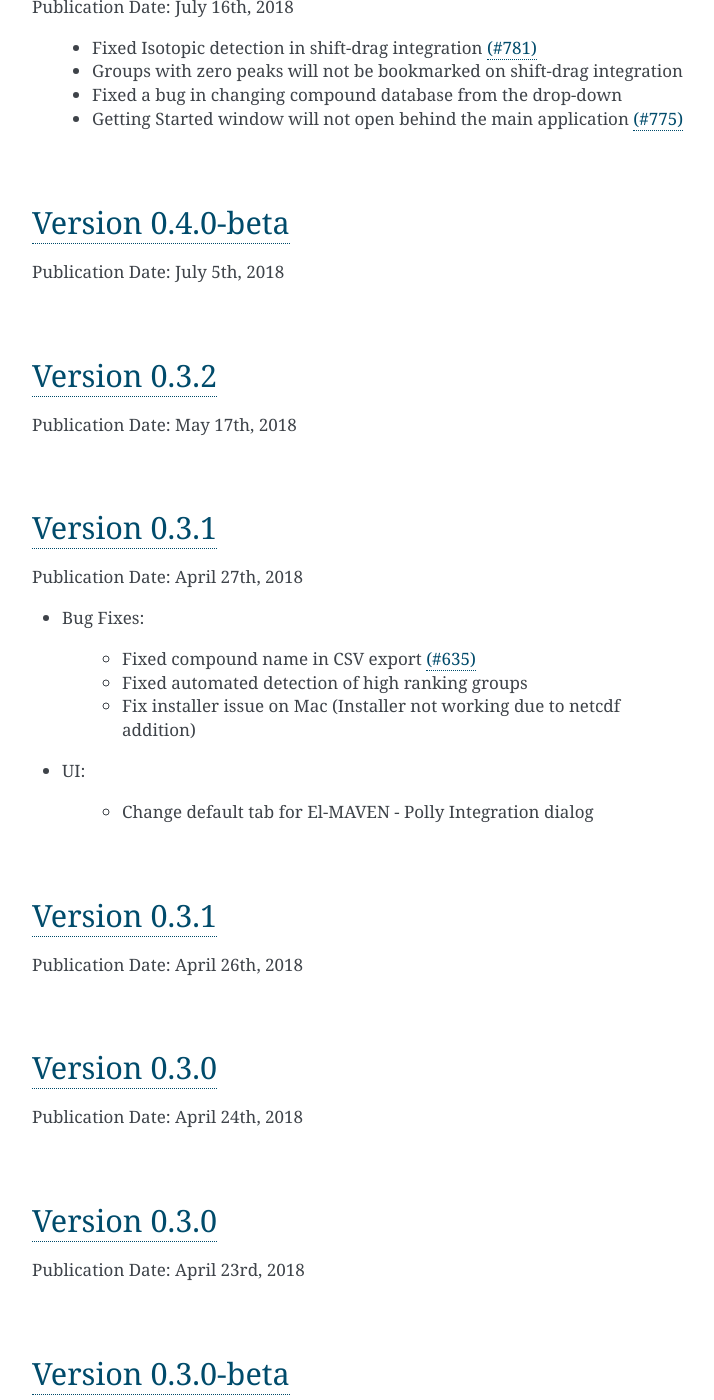
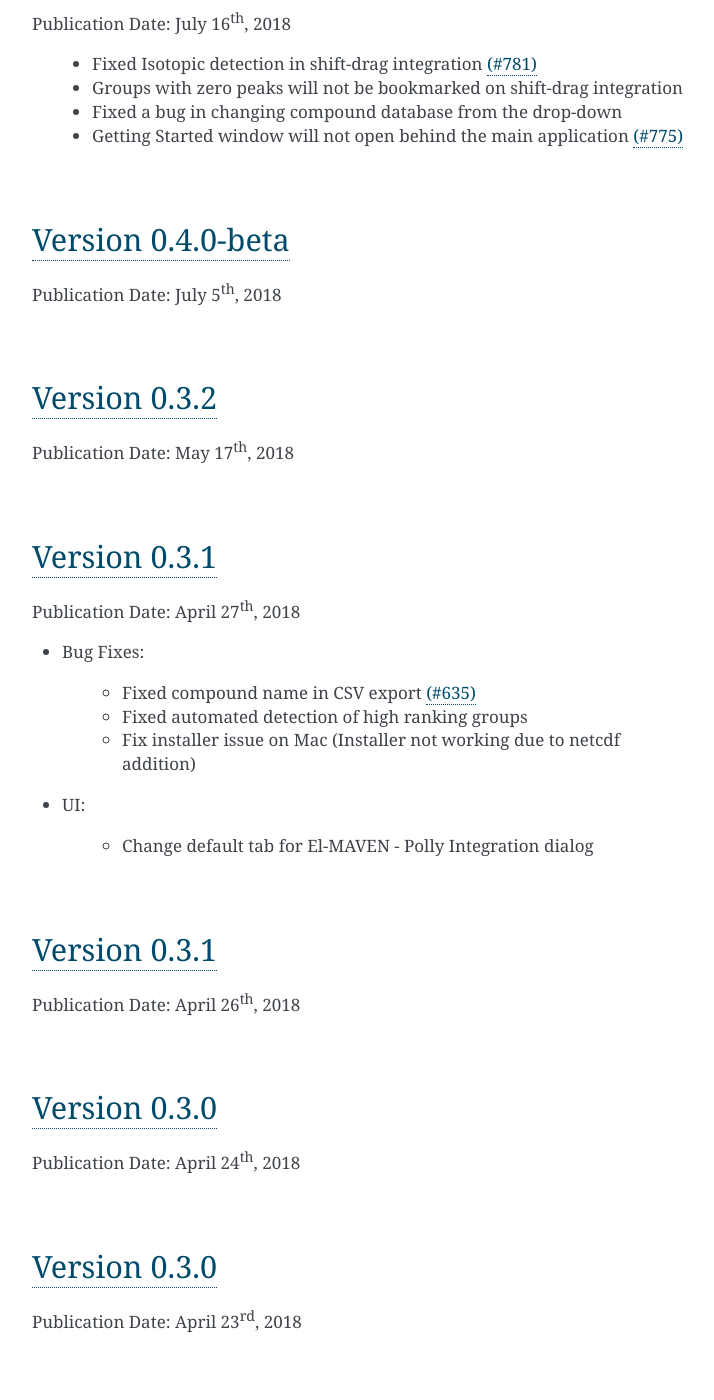
Before and after one commit to ElucidataInc/ElMaven, a Sphinx documentation site: the page built from docs/ReleaseHistory.rst, in a window 1280 px wide and 1400 px high, scrolled down 1216 px. Shown: the whole window, without its empty margins (388-1102 px from the left). Built offline with Sphinx 7.4.7, drawn with Linux system fonts in a browser that asks for light colours; some of the changed text lies outside the part shown.

Commit message:
used superscript for releae history dates

```diff
--- a/docs/ReleaseHistory.rst
+++ b/docs/ReleaseHistory.rst
@@ -8,7 +8,7 @@
 
 .. `ElucidataInc/ElMaven: v0.4.1 <https://zenodo.org/record/1332034>`_
 
-Publication Date: August 4th, 2018
+Publication Date: August 4\ :sup:`th`, 2018
 
 * Optimisations
 
@@ -41,7 +41,7 @@
 
 .. `ElucidataInc/ElMaven: v0.4.0-beta.1 <https://zenodo.org/record/1313542>`_
 
-Publication Date: July 17th, 2018
+Publication Date: July 17\ :sup:`th`, 2018
 
    * Fixed Isotopic detection in shift-drag integration `(#781) <https://github.com/ElucidataInc/ElMaven/issues/781>`_
    * Groups with zero peaks will not be bookmarked on shift-drag integration
@@ -55,7 +55,7 @@
 
 .. `ElucidataInc/ElMaven: v0.4.0-beta.1 <https://zenodo.org/record/1312704>`_
 
-Publication Date: July 16th, 2018
+Publication Date: July 16\ :sup:`th`, 2018
 
    * Fixed Isotopic detection in shift-drag integration `(#781) <https://github.com/ElucidataInc/ElMaven/issues/781>`_
    * Groups with zero peaks will not be bookmarked on shift-drag integration
@@ -69,7 +69,7 @@
 
 .. `ElucidataInc/ElMaven: v0.4.0-beta <https://zenodo.org/record/1305465>`_
 
-Publication Date: July 5th, 2018
+Publication Date: July 5\ :sup:`th`, 2018
 
 |
 
@@ -78,7 +78,7 @@
 
 .. `ElucidataInc/ElMaven: v0.3.2 <https://zenodo.org/record/1248658>`_
 
-Publication Date: May 17th, 2018
+Publication Date: May 17\ :sup:`th`, 2018
 
 |
 
@@ -87,7 +87,7 @@
 
 .. `ElucidataInc/ElMaven: v0.3.1 <https://zenodo.org/record/1232373>`_
 
-Publication Date: April 27th, 2018
+Publication Date: April 27\ :sup:`th`, 2018
 
 * Bug Fixes:
 
@@ -106,7 +106,7 @@
 
 .. `ElucidataInc/ElMaven: v0.3.1 <https://zenodo.org/record/1230370>`_
 
-Publication Date: April 26th, 2018
+Publication Date: April 26\ :sup:`th`, 2018
 
 |
 
@@ -115,7 +115,7 @@
 
 .. `ElucidataInc/ElMaven: v0.3.0 <https://zenodo.org/record/1228065>`_
 
-Publication Date: April 24th, 2018
+Publication Date: April 24\ :sup:`th`, 2018
 
 |
 
@@ -124,7 +124,7 @@
 
 .. `ElucidataInc/ElMaven: v0.3.0 <https://zenodo.org/record/1227187>`_
 
-Publication Date: April 23rd, 2018
+Publication Date: April 23\ :sup:`rd`, 2018
 
 |
 
@@ -133,7 +133,7 @@
 
 .. `ElucidataInc/ElMaven: v0.3.0-beta <https://zenodo.org/record/1216928>`_
 
-Publication Date: April 11th, 2018
+Publication Date: April 11\ :sup:`th`, 2018
 
 * Features
 
@@ -170,7 +170,7 @@
 
 .. `ElucidataInc/ElMaven: El-MAVEN v0.2.4 <https://zenodo.org/record/1168226>`_
 
-Publication Date: February 7th, 2018
+Publication Date: February 7\ :sup:`th`, 2018
 
 |
 
@@ -179,7 +179,7 @@
 
 .. `ElucidataInc/ElMaven: El-MAVEN v0.2.4 <https://zenodo.org/record/1165654>`_
 
-Publication Date: February 5th, 2018
+Publication Date: February 5\ :sup:`th`, 2018
 
 |
 
@@ -188,7 +188,7 @@
 
 .. `ElucidataInc/ElMaven: El-MAVEN v0.2.4 Beta <https://zenodo.org/record/1158577>`_
 
-Publication Date: January 24th, 2018
+Publication Date: January 24\ :sup:`th`, 2018
 
 |
 
@@ -197,7 +197,7 @@
 
 .. `ElucidataInc/ElMaven: El-MAVEN v0.2.3 <https://zenodo.org/record/1157953>`_
 
-Publication Date: January 23rd, 2018
+Publication Date: January 23\ :sup:`rd`, 2018
 
 |
 
@@ -206,4 +206,4 @@
 
 .. `ElucidataInc/ElMaven: El-MAVEN v0.2.2 <https://zenodo.org/record/1133506>`_
 
-Publication Date: December 28th, 2017
+Publication Date: December 28\ :sup:`th`, 2017
```
Also changed, not shown: 2 other files.
